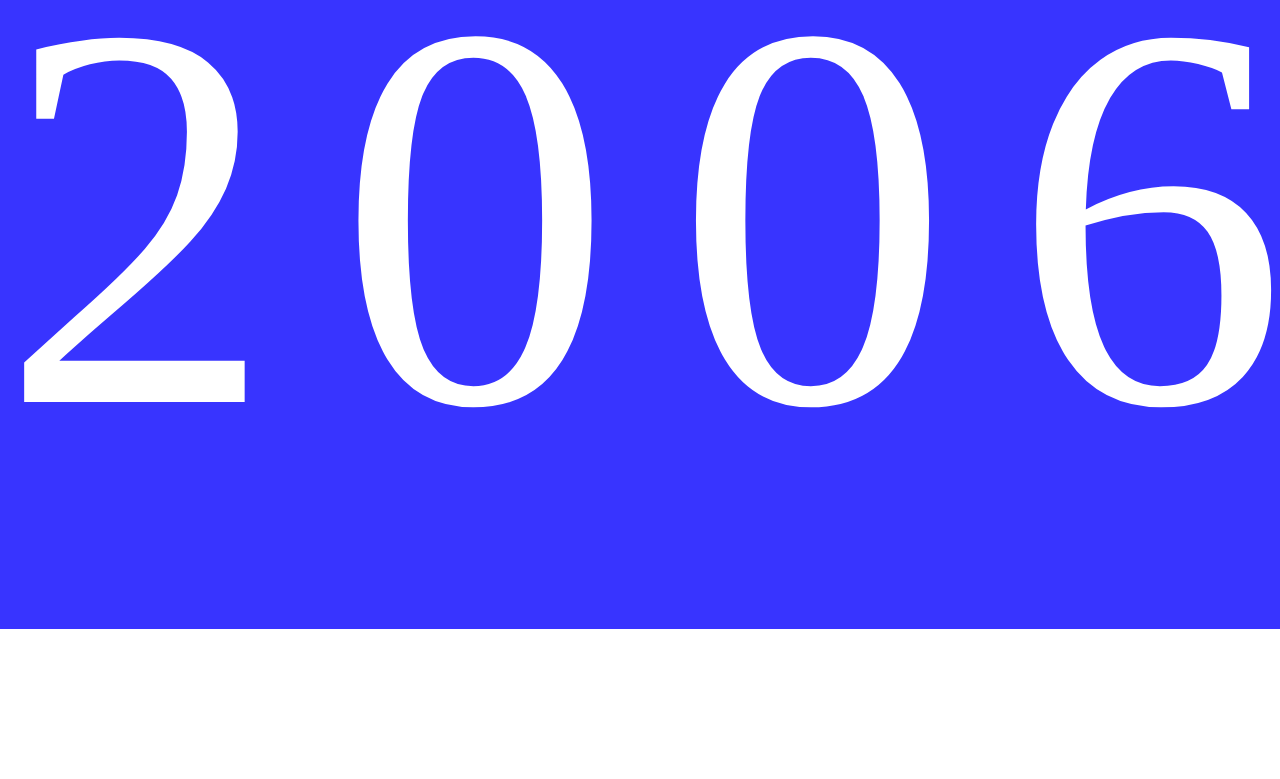
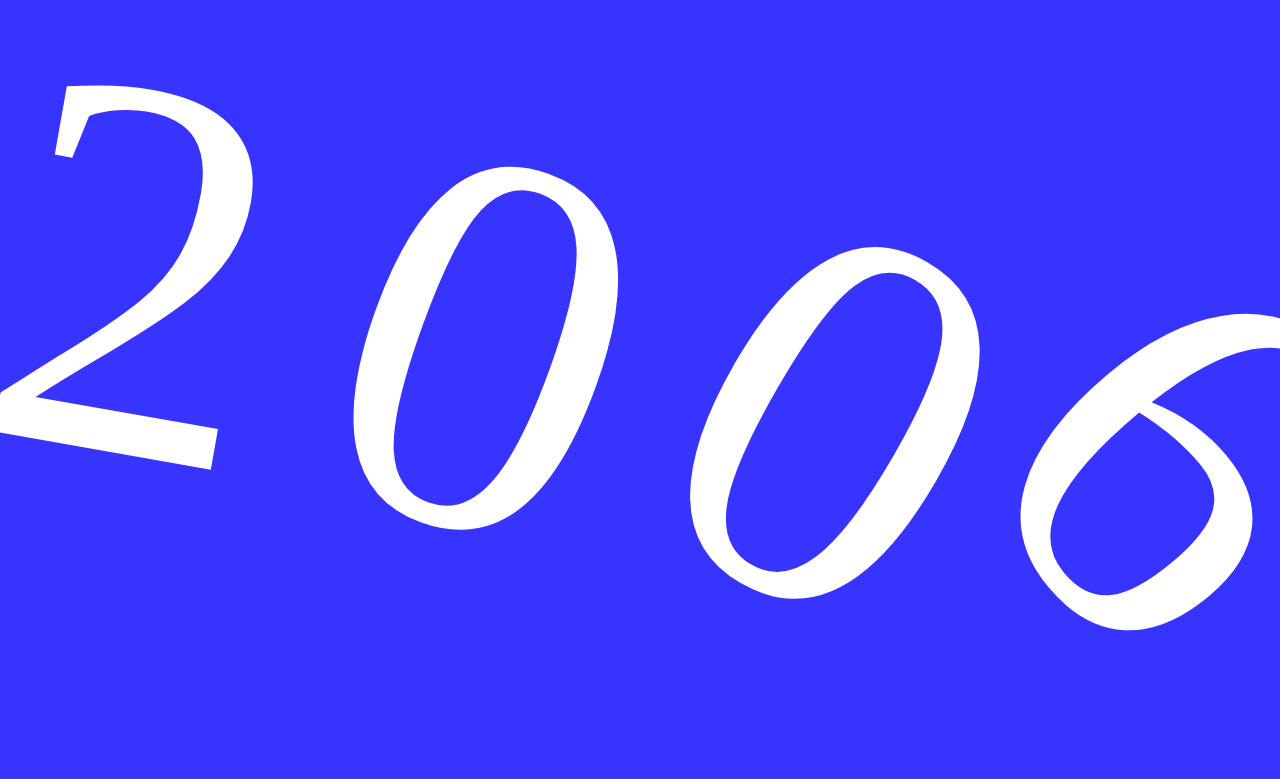
Before and after one commit to byeexplorer/ie-frontend, a Next.js app: page / in a window 1280 px wide. Shown: the part 920-1699 px from the top of the page. Before the commit the page ends 1549 px from the top, so only its background shows below. Built offline with nearby package versions, Linux system fonts and the light colour scheme.

Commit message:
feat: make 2006 transition using gsap

```diff
--- a/components/timeline/time-2006.tsx
+++ b/components/timeline/time-2006.tsx
@@ -1,14 +1,96 @@
-type Props = {};
+import { memo, useEffect } from 'react';
+import { gsap } from 'gsap';
+import { ScrollTrigger } from 'gsap/dist/ScrollTrigger';
 
-const Time2006 = (props: Props) => {
+const Time2006 = () => {
+  useEffect(() => {
+    gsap.registerPlugin(ScrollTrigger);
+
+    gsap.from('#first', {
+      x: 0,
+      y: '20%',
+      rotate: 10,
+    });
+    gsap.to('#first', {
+      x: 0,
+      y: '-20%',
+      rotate: -10,
+      scrollTrigger: {
+        trigger: '#first',
+        start: 'top bottom',
+        scrub: true,
+      },
+    });
+
+    gsap.from('#second', {
+      x: 0,
+      y: '40%',
+      rotate: 20,
+    });
+    gsap.to('#second', {
+      x: 0,
+      y: '-40%',
+      rotate: -20,
+      scrollTrigger: {
+        trigger: '#second',
+        start: 'top bottom',
+        scrub: true,
+      },
+    });
+
+    gsap.from('#third', {
+      x: 0,
+      y: '60%',
+      rotate: 30,
+    });
+    gsap.to('#third', {
+      x: 0,
+      y: '-60%',
+      rotate: -30,
+      scrollTrigger: {
+        trigger: '#third',
+        start: 'top bottom',
+        scrub: true,
+      },
+    });
+    gsap.from('#fourth', {
+      x: 0,
+      y: '70%',
+      rotate: 50,
+    });
+    gsap.to('#fourth', {
+      x: 0,
+      y: '-80%',
+      rotate: -50,
+      scrollTrigger: {
+        trigger: '#fourth',
+        start: 'top bottom',
+        scrub: true,
+      },
+    });
+  }, []);
+
   return (
-    <section className="bg-blue flex justify-center gap-5">
-      <span className="text-[11rem]">2</span>
-      <span className="text-[11rem]">0</span>
-      <span className="text-[11rem]">0</span>
-      <span className="text-[11rem]">6</span>
-    </section>
+    <>
+      <section className="bg-blue flex justify-center gap-6 mt-5 ">
+        <span className="text-[11rem] leading-[7.5rem]" id="first">
+          2
+        </span>
+        <span className="text-[11rem] leading-[7.5rem]" id="second">
+          0
+        </span>
+        <span className="text-[11rem] leading-[7.5rem]" id="third">
+          0
+        </span>
+        <span className="text-[11rem] leading-[7.5rem]" id="fourth">
+          6
+        </span>
+      </section>
+      <section>
+        <div className="w-[30vw] h-[30vw] bg-slate-400 mt-[50vh] mb-[13vw]" />
+      </section>
+    </>
   );
 };
 
-export default Time2006;
+export default memo(Time2006);
--- a/pages/index.tsx
+++ b/pages/index.tsx
@@ -4,7 +4,7 @@ export default function MainPage() {
   return (
     <div>
       <article className="bg-blue grid place-items-center pt-[20%]">
-        <section className="text-xs font-thin leading-[140%]  mb-[20%] text-center">
+        <section className="text-xs font-thin leading-[140%]  mb-[30%] text-center">
           In July 1995 Microsoft released Internet Explorer 1.0
           <br /> as an add-on to the Windows 95 operating system.
           <br /> In July 1995 Microsoft released Internet Explorer 1.0
--- a/styles/globals.scss
+++ b/styles/globals.scss
@@ -14,9 +14,12 @@ body {
     Baskerville,
     Georgia,
     serif;
+  box-sizing: border-box;
+  text-rendering: optimizeLegibility;
   cursor: url('/icons/cursor.svg'), auto;
   font-size: 50px;
   color: #fff;
+  overflow-x: hidden;
 }
 
 a {
```
